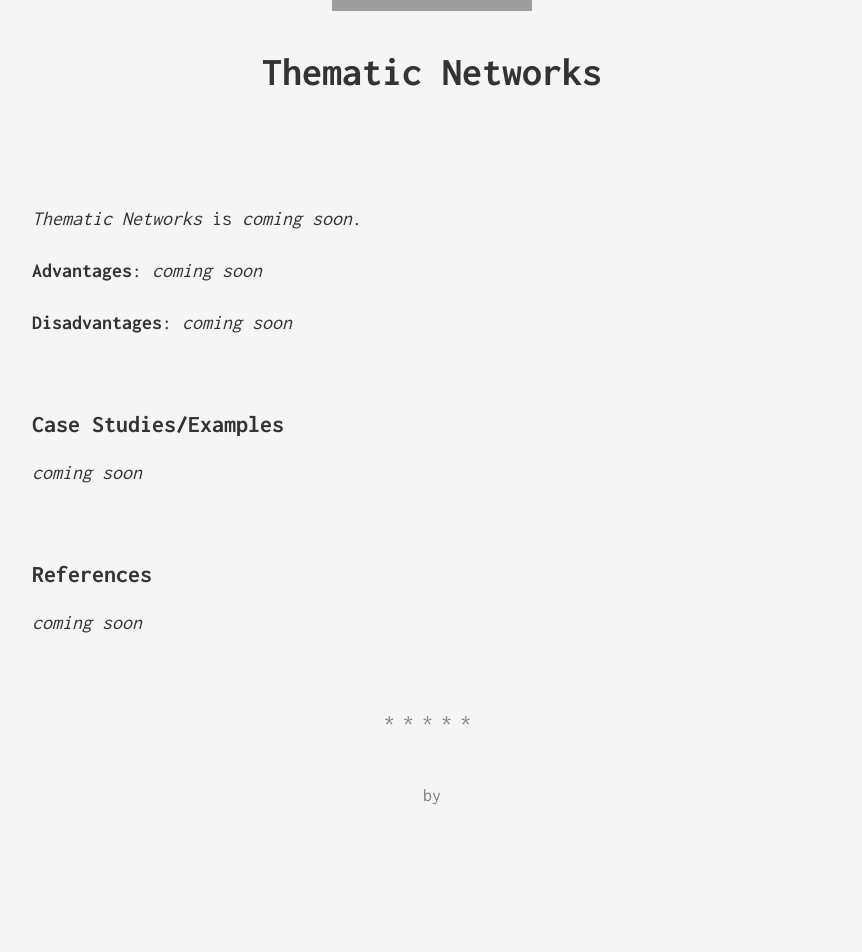
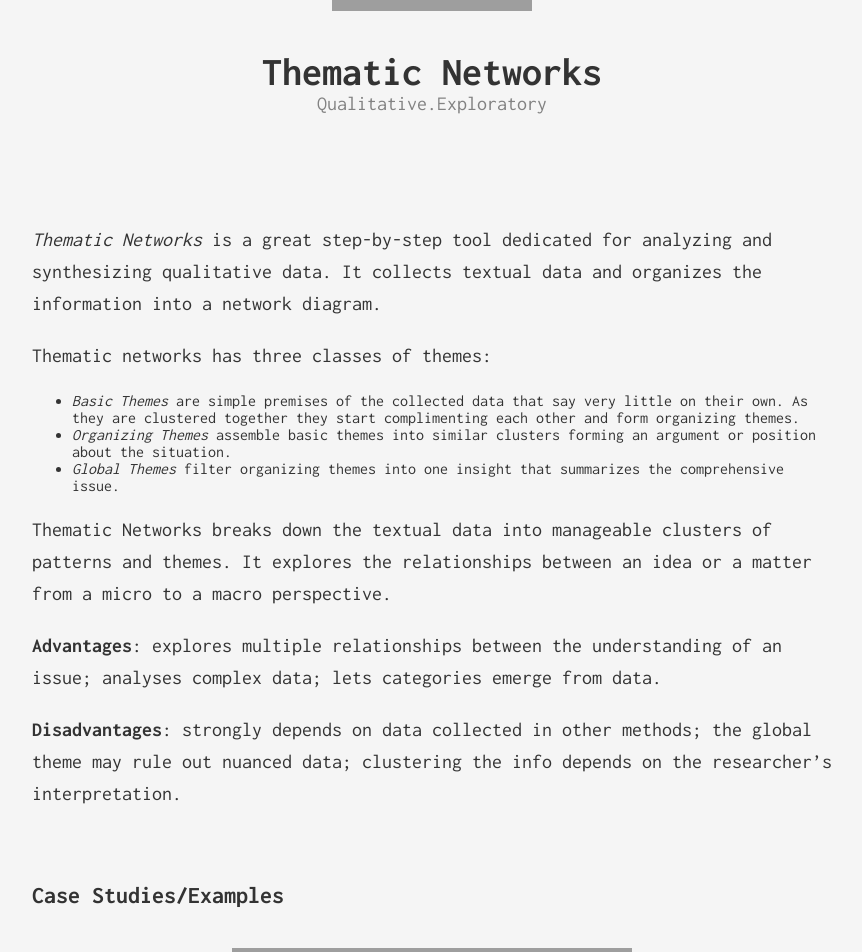
Before and after one commit to dlrtoolkit/dlrtoolkit.github.io, a Jekyll site: the page built from _posts/2015-11-2-thematic-networks.markdown, in a window 1280 px wide and 1400 px high, scrolled down 416 px. Shown: the top 952 px of the window, without its empty margins (208-1070 px from the left). Built offline with Jekyll 4.4.1, drawn with Linux system fonts in a browser that asks for light colours; before the commit the page ends 1323 px from its top, so only the background shows below that; some of the changed text lies outside the part shown; grey boxes are pictures that could not be loaded.

Commit message:
more content

```diff
--- a/_posts/2015-11-2-thematic-networks.markdown
+++ b/_posts/2015-11-2-thematic-networks.markdown
@@ -3,28 +3,60 @@ layout: post
 title:  "Thematic Networks"
 date:   2015-11-28 12:12:12
 categories: [frame_propose]
-tags: []
+tags: [Qualitative, Exploratory]
 permalink: /thematic-networks/
-image:
+image: thematic-networks.jpg
 author:
-  fullname:
-  link:
+  fullname: Elena Habre
+  link: mailto:habre431@newschool.com
 ---
 
-*Thematic Networks* is *coming soon*.
+*Thematic Networks* is a great step-by-step tool dedicated for analyzing and synthesizing qualitative data. It collects textual data and organizes the information into a network diagram.
 
-**Advantages**: *coming soon*
+Thematic networks has three classes of themes:
 
-**Disadvantages**: *coming soon*
+
+  * *Basic Themes* are simple premises of the collected data that say very little on their own. As they are clustered together they start complimenting each other and form organizing themes.
+  * *Organizing Themes* assemble basic themes into similar clusters forming an argument or position about the situation.
+  * *Global Themes* filter organizing themes into one insight that summarizes the comprehensive issue.
+
+Thematic Networks breaks down the textual data into manageable clusters of patterns and themes. It explores the relationships between an idea or a matter from a micro to a macro perspective.
+
+**Advantages**: explores multiple relationships between the understanding of an issue; analyses complex data; lets categories emerge from data.
+
+**Disadvantages**: strongly depends on data collected in other methods; the global theme may rule out nuanced data; clustering the info depends on the researcher’s interpretation.
 
 <br>
 
 ## Case Studies/Examples
 
-*coming soon*
+<img src="/assets/images/thematic-networks.jpg" alt="Chess Table Thematic Network" style="margin-bottom:0;">
+Thematic Networks used as a tool to map out details from interviews and findings to help understand the behavior of the people and their relationship to the chess table.
+Habre, Elena and Murray, Rachel. Design-Led-Research. New York: Parsons the New School, 2015.
+
+<img src="/assets/images/thematic-networks-1.jpg" alt="Codes to Issues to Basic Themes" style="margin-bottom:0;">
+How to break down your data research from codes, to issues, to Basic Themes.
+Attride-Stirling, Jennifer. Thematic networks: an analytic tool for qualitative research. London: Sage Publications, 2001.
+
+<img src="/assets/images/thematic-networks-2.jpg" alt="Thematic Networks on Humankind" style="margin-bottom:0;">
+Example of Thematic Networks on Humankind. Attride-Stirling, Jennifer. Thematic networks: an analytic tool for qualitative research. London: Sage Publications, 2001.
+
+<img src="/assets/images/thematic-networks-3.jpg" alt="Thematic Networks on Sexual Intimacy" style="margin-bottom:0;">
+Thematic Networks on Sexual Intimacy. Attride-Stirling, Jennifer. Thematic networks: an analytic tool for qualitative research. London: Sage Publications, 2001.
+
+<br>
+
+## Tips
+
+  * Thematic Networks requires textual data in order to be applied as a method. Thus, prior to using it, one needs to collect data from other methods such as interviews, storytelling, diary studies.
+  * Using post-it notes is very useful in this exercise because it allows you to move the basic themes till you settle for the clustering that you think is best.
 
 <br>
 
 ## References
 
-*coming soon*
+Attride-Stirling, Jennifer. *Thematic networks: an analytic tool for qualitative research.* London: Sage Publications, 2001.
+
+Martin, Bella and Hanington, Bruce. *Universal Methods of Design: 100 Ways to Research Complex Problems, Develop Innovative Ideas, and Design Effective Solutions.* Massachusetts: Rockport Publishers, 2012.
+
+Wikipedia. *Thematic analysis.* Wikimedia Foundation, 2015.
```
Also changed, not shown: _posts/2015-11-28-comparative-testing.markdown (deleted, +0 -36 lines), _posts/2015-11-28-competitive-testing.markdown (added, +63 -0 lines), assets/images/competitive-testing-2.png (added), assets/images/competitive-testing-3.jpg (added), assets/images/competitive-testing.png (added), 2 other files.
